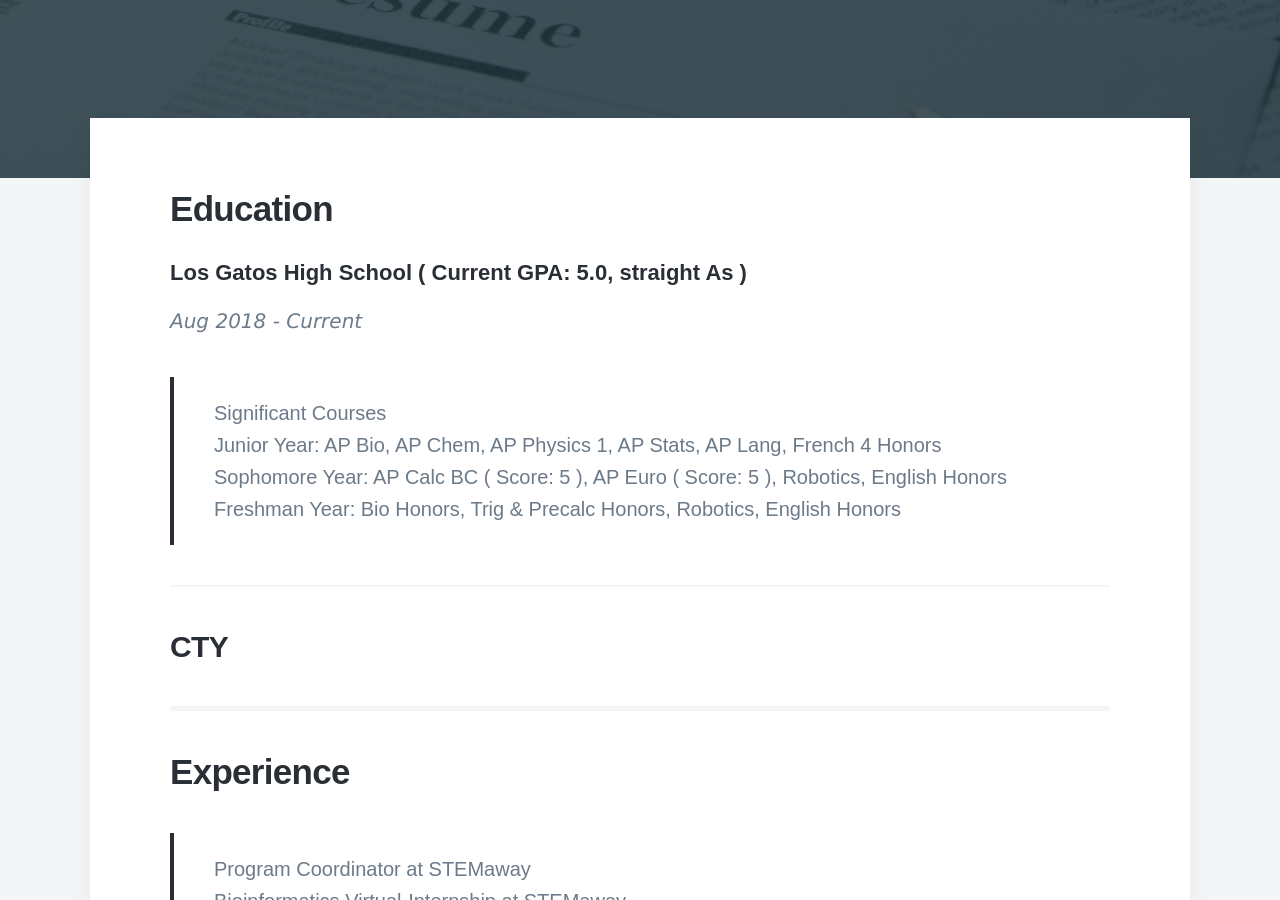
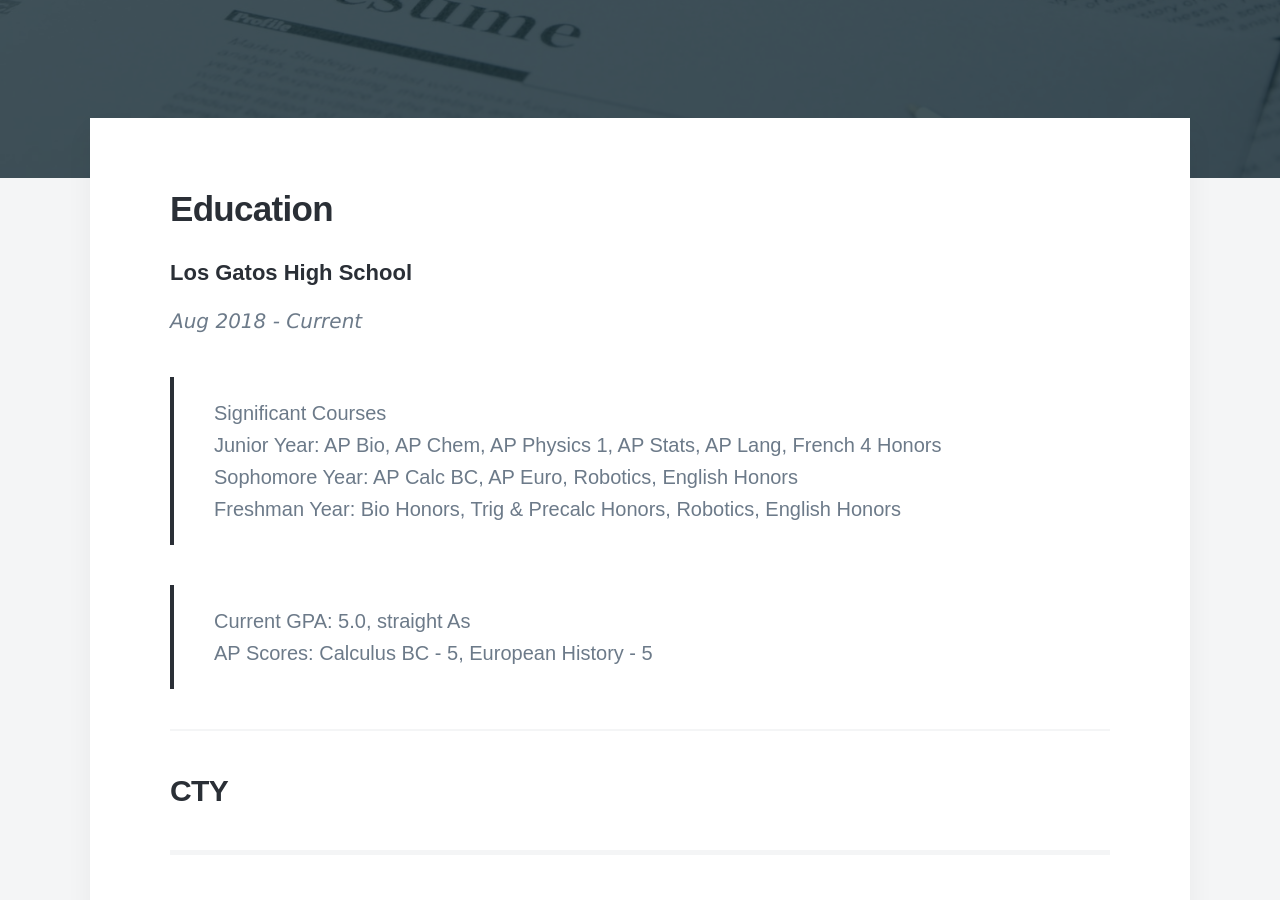
Before and after one commit to disha-22/disha-22.github.io, a Jekyll site: the page built from _pages/Resume.md, in a window 1280 px wide and 900 px high, scrolled down 388 px. Built offline with Jekyll 4.4.1, drawn with Linux system fonts in a browser that asks for light colours; nearby versions of some CDN libraries; some web fonts are replaced.

Commit message:
Update Resume.md

```diff
--- a/_pages/Resume.md
+++ b/_pages/Resume.md
@@ -6,12 +6,15 @@ featured_image: /images/demo/resume3.jpg
 
  <h2><span>Education</span></h2>
 
- <h4>Los Gatos High School ( Current GPA: 5.0, straight As )</h4>
+ <h4>Los Gatos High School </h4>
   <p style="font-family:verdana; font-size:20px"><em class="date">Aug 2018 - Current</em></p>
 >Significant Courses <br>
 Junior Year: AP Bio, AP Chem, AP Physics 1, AP Stats, AP Lang, French 4 Honors <br>
-Sophomore Year: AP Calc BC ( Score: 5 ), AP Euro ( Score: 5 ), Robotics, English Honors<br>
+Sophomore Year: AP Calc BC, AP Euro, Robotics, English Honors<br>
 Freshman Year: Bio Honors, Trig & Precalc Honors, Robotics, English Honors
+
+> Current GPA: 5.0, straight As
+<br> AP Scores: Calculus BC - 5, European History - 5
 
 <hr>
 
```
